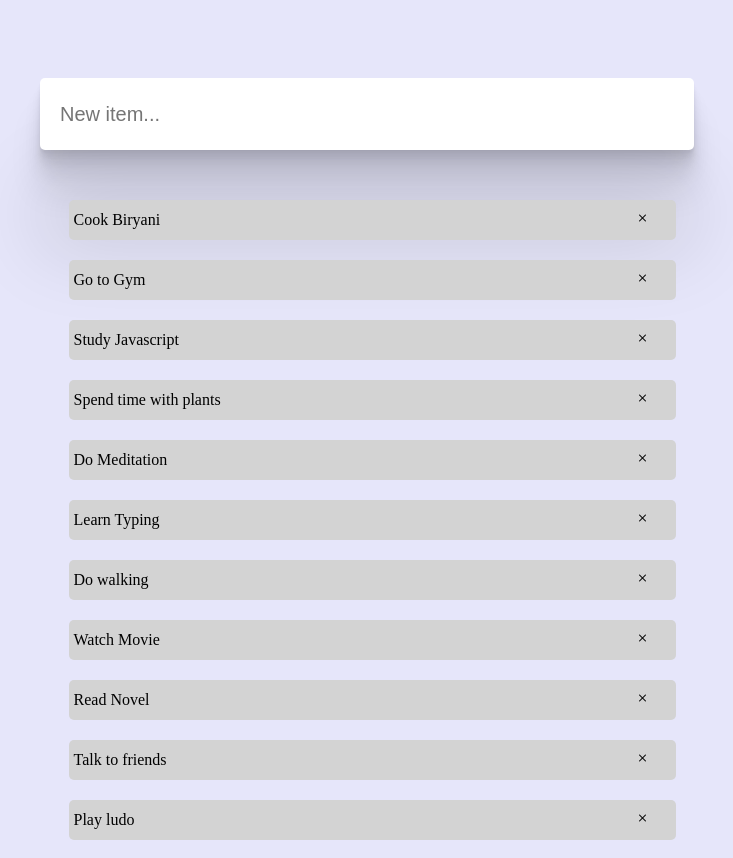
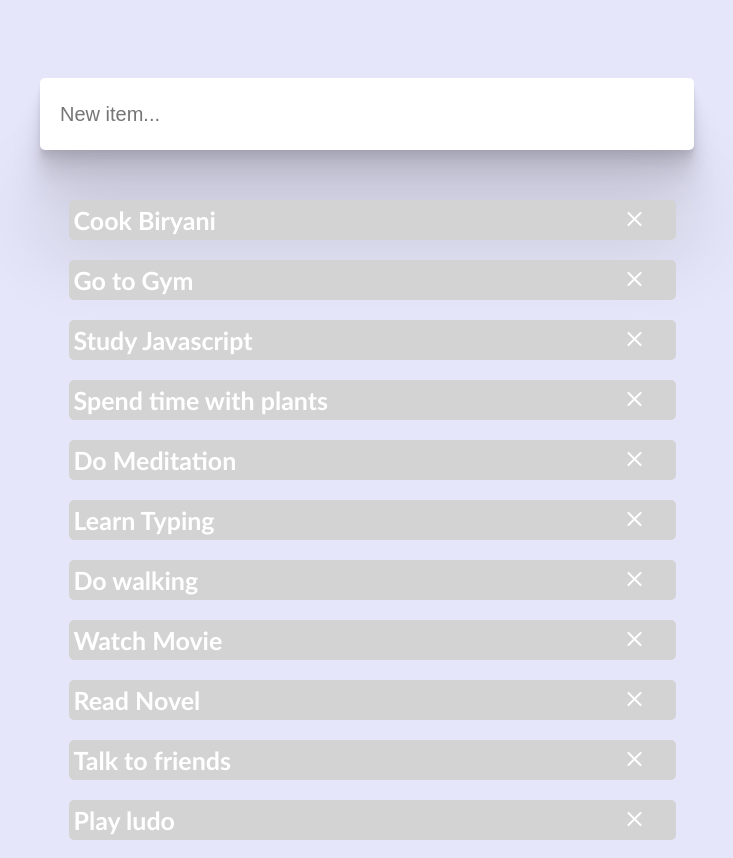
Before and after one commit to soumya1405/Shopping-List, a website: page main.html in a window 1280 px wide. Shown: the whole page, without its empty margins (273-1006 px from the left). Drawn offline with nearby package versions, Linux system fonts and the light colour scheme.

Commit message:
update style file

```diff
--- a/style.css
+++ b/style.css
@@ -19,12 +19,19 @@
 .del {
   padding: 20px;
   margin-top: -3px;
+  /* color: white; */
+  font-size: xx-large;
+  font-weight: bold;
 }
 .cont {
   display: flex;
   flex-direction: row;
   align-items: center;
   justify-content: space-between;
+  color:White;
+  font-size: 25px;
+  font-weight: bold;
+  font-family: 'Trebuchet MS', 'Lucida Sans Unicode', 'Lucida Grande', 'Lucida Sans', Arial, sans-serif;
   padding: 5px;
   width: 50%;
   height: 30px;
@@ -42,6 +49,6 @@
   margin-right: 30px;
 }
 .done {
-  background-color: green;
+  background-color: lightgreen;
   text-decoration: line-through;
 }
```
